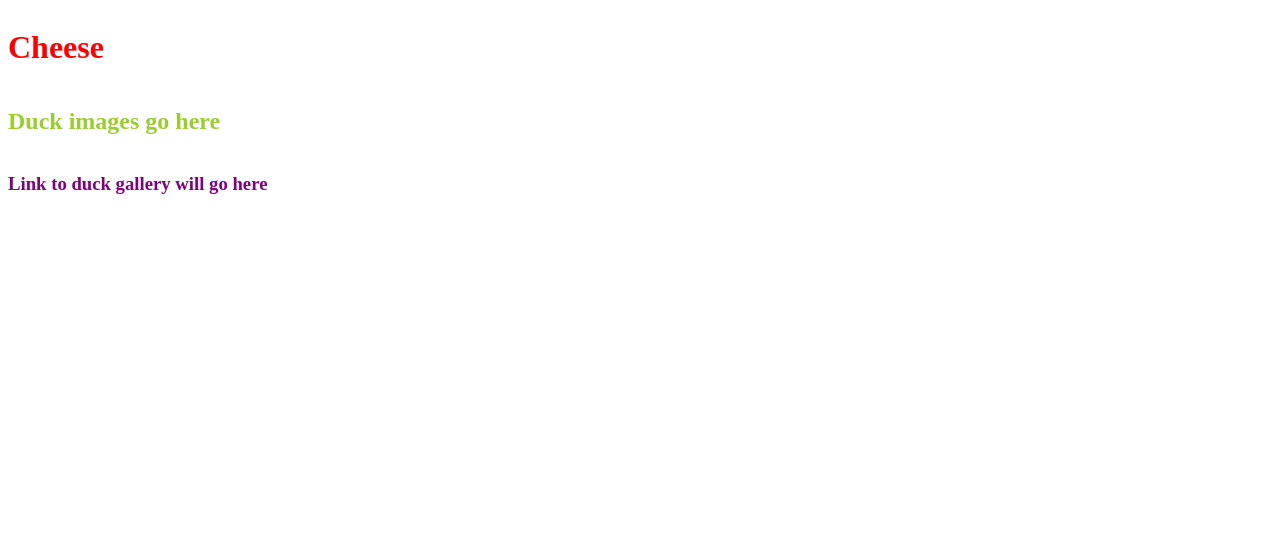
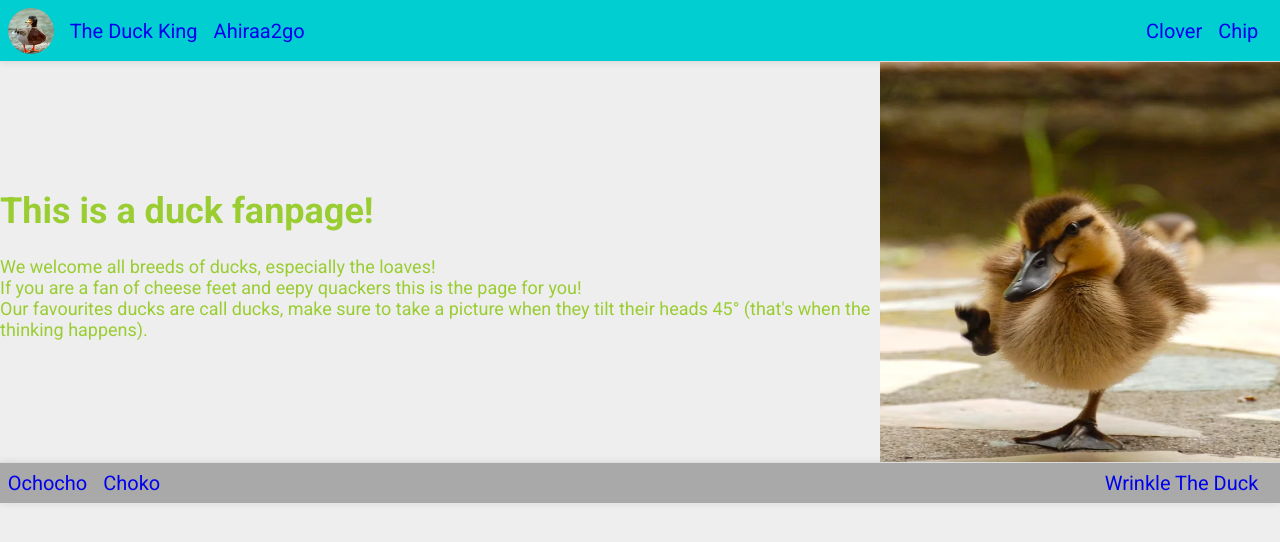
Before and after one commit to Khai02/landing-page, a plain HTML site: page index.html in a window 1280 px wide. Drawn offline with Linux system fonts and the light colour scheme.

Commit message:
Added more content to all the sections and formatted both the header and footer

```diff
--- a/css/styles.css
+++ b/css/styles.css
@@ -1,20 +1,77 @@
-/* * {
-    outline: 2px solid red;
-  } */
+@import url('https://fonts.googleapis.com/css2?family=Roboto:wght@400;700&display=swap');
+
+/* * {outline: 2px solid red;} */
 
 body {
-    display: flex;
-    flex-direction: column;
+  display: flex;
+  flex-direction: column;
+  margin: 0;
+  background: #eee;
+  font-family: Roboto, sans-serif;
 }
 
 .header {
-    color: red;
+  background: darkturquoise;
+  border-bottom: 1px solid #ddd;
+  box-shadow: 0 0 8px rgba(0,0,0,.1);
+  display: flex;
+  justify-content: space-between;
+  padding: 0.6%;
 }
 
-.content {
-    color: yellowgreen;
+.left, .right {
+  display: flex;
+  align-items: center;
+  gap: 16px;
+}
+
+.right {
+  margin-right: 14px;
+}
+
+.logo {
+  border-radius: 60%;
+  width: 46px;
+  height: 46px;
+}
+
+ul {
+  list-style-type: none;
+  display: flex;
+  margin: 0;
+  padding: 0;
+  gap: 16px;
+}
+
+a {
+  text-decoration: none;
+  font-size: 20px;
+}
+
+.box-one {
+  color: yellowgreen;
+  display: flex;
+  align-items: center;
+}
+
+.main-text{
+  font-size: large;
+}
+
+.main-duck {
+  width: 400px;
+  height: 400px;
+}
+
+.box-two {
+
 }
 
 .footer {
-    color: purple;
+  background: darkgray;
+  border-top: 1px solid #ddd;
+  box-shadow: 0 0 8px rgba(0,0,0,.1);
+  display: flex;
+  justify-content: space-between;
+  padding: 0.6%;
 }
--- a/index.html
+++ b/index.html
@@ -9,12 +9,47 @@
   </head>
   <body>
     <div class="header">
-      <h1>Cheese</h1>
+      <div class="left">
+        <div class="logo">
+          <img class="logo" src="./images/duck-logo.avif">
+        </div>
+        <ul class="links">
+          <li><a href="https://twitter.com/binahiru/status/1782195230546256243" target="_blank" rel="noopener noreferrer">The Duck King</a></li>
+          <li><a href="https://twitter.com/ahiraa2go" target="_blank" rel="noopener noreferrer">Ahiraa2go</a></li>
+        </ul>
+      </div>
+      <div class="right">
+        <ul class="links">
+          <li><a href="https://www.youtube.com/watch?v=m0SvkgzC8vw" target="_blank" rel="noopener noreferrer">Clover</a></li>
+          <li><a href="https://www.youtube.com/shorts/b24NIXr5AvE" target="_blank" rel="noopener noreferrer">Chip</a></li>
+        </ul>
+      </div>
     </div>
-    <div class="content">
-      <h2>Duck images go here</h2>
+    <div class="box-one">
+      <div class="main-text">
+        <h1>This is a duck fanpage!</h1>
+        <p>We welcome all breeds of ducks, especially the loaves!
+        <br>If you are a fan of cheese feet and eepy quackers this is the page for you!
+        <br> Our favourites ducks are call ducks, make sure to take a picture when they tilt their heads 45° (that's when the thinking happens).
+        </p>
+      </div>
+      <div class="main-duck">
+        <img class="main-duck" src="./images/duck-0.avif">
+      </div>
+    </div>
+    <div class="box-two">
     </div>
     <div class="footer">
-      <h3>Link to duck gallery will go here</h3>
+      <div class="left">
+        <ul class="links">
+          <li><a href="https://www.youtube.com/watch?v=6I2M1xbQX64" target="_blank" rel="noopener noreferrer">Ochocho</a></li>
+          <li><a href="https://www.youtube.com/watch?v=yGAwWzo2mEA" target="_blank" rel="noopener noreferrer">Choko</a></li>
+        </ul>
+      </div>
+      <div class="right">
+        <ul class="links">
+          <li><a href="https://www.instagram.com/seducktive/?hl=en" target="_blank" rel="noopener noreferrer">Wrinkle The Duck</a></li>
+        </ul>
+      </div>
     </div>
   </body>
```
